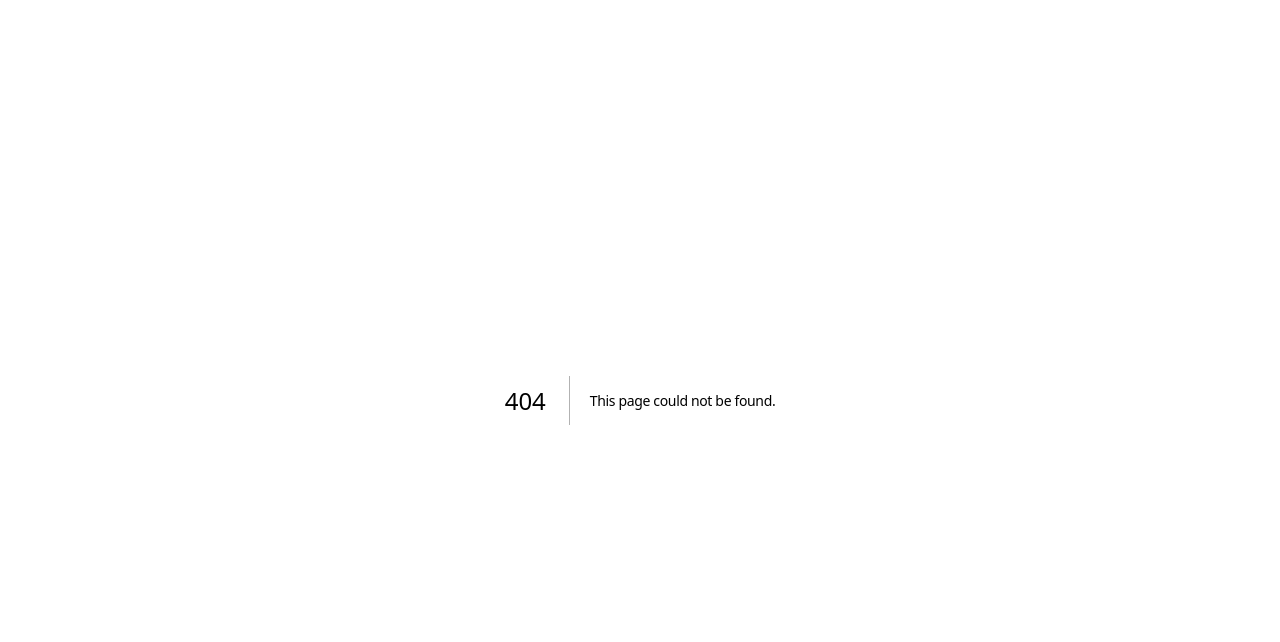
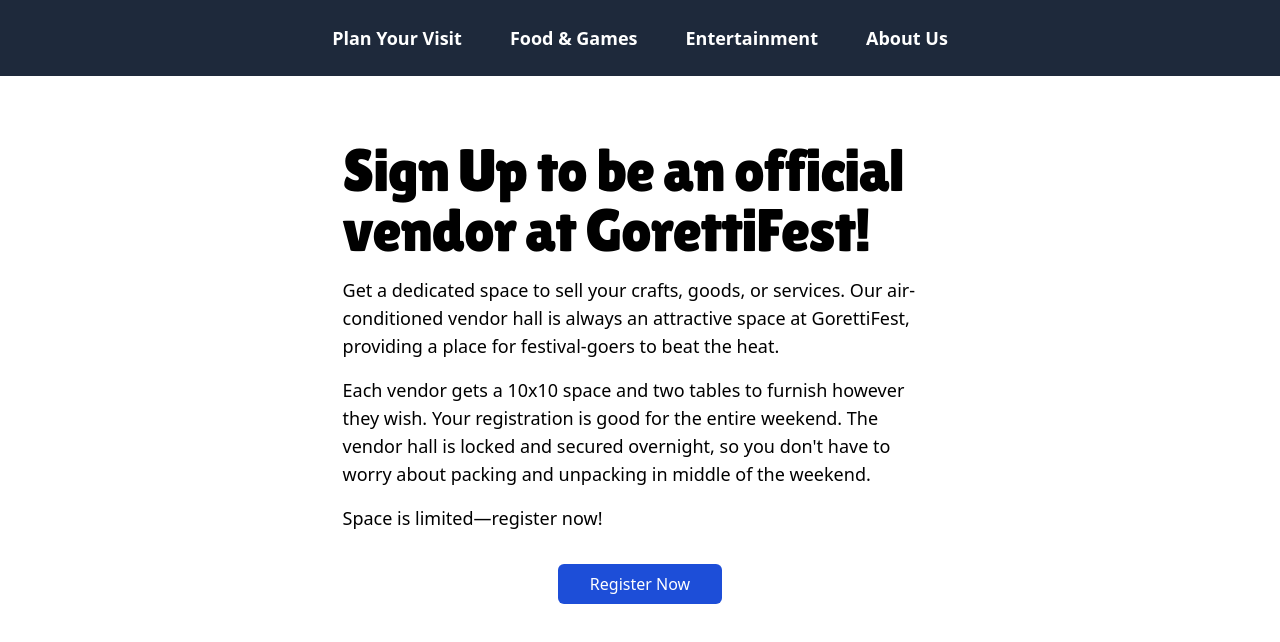
Before and after one commit to ktbartholomew/gorettifest.com, a Next.js app: page /vendors/register in a window 1280 px wide. Before the commit this address had no page. Shown: the top 642 px of the page. Built offline with nearby package versions, Linux system fonts and the light colour scheme.

Commit message:
vars for pay links

```diff
--- a/app/cornhole/register/page.tsx
+++ b/app/cornhole/register/page.tsx
@@ -2,6 +2,8 @@ import { HeaderNav } from "@/components/header-nav";
 import { PageSection } from "@/components/page-section";
 import { Lilita_One } from "next/font/google";
 const lilita = Lilita_One({ weight: ["400"], subsets: ["latin"] });
+
+const CORNHOLE_PAY_LINK = "https://square.link/u/XAu8gnpK";
 
 export default function CornholeRegister() {
   return (
@@ -17,9 +19,9 @@ export default function CornholeRegister() {
             tournament! Registration is <strong>$50</strong> per team. The
             tournament is bracket-style, winner-take-all.
           </p>
-          <div className="text-center mt-4">
+          <div className="text-center mt-8">
             <a
-              href="https://square.link/u/XAu8gnpK"
+              href={CORNHOLE_PAY_LINK}
               target="_blank"
               rel="noreferrer noopener"
             >
--- a/app/page.tsx
+++ b/app/page.tsx
@@ -1,12 +1,12 @@
 import Image from "next/image";
 import styles from "./page.module.css";
 import { Lilita_One } from "next/font/google";
+const lilita = Lilita_One({ weight: ["400"], subsets: ["latin"] });
 import headerImage from "@/public/img/IMG_1440.webp";
 import { ImageScrollLoader } from "@/components/image-scroll-loader";
 import { GorettiFestLogo } from "@/components/goretti-fest-logo";
 import { HeaderNav } from "@/components/header-nav";
 import { PageSection } from "@/components/page-section";
-const lilita = Lilita_One({ weight: ["400"], subsets: ["latin"] });
 
 const eventStructuredData = {
   "@context": "https://schema.org",
@@ -252,8 +252,8 @@ export default function Home() {
               <tr>
                 <th>Cornhole tournament</th>
                 <td>
-                  <a href="">Register in advance</a> to enter. Cash prize for
-                  the winning team!
+                  <a href="/cornhole/register">Register in advance</a> to enter.
+                  Cash prize for the winning team!
                 </td>
               </tr>
               <tr>
--- /dev/null
+++ b/app/vendors/register/page.tsx
@@ -0,0 +1,40 @@
+import { HeaderNav } from "@/components/header-nav";
+import { PageSection } from "@/components/page-section";
+import { Lilita_One } from "next/font/google";
+const lilita = Lilita_One({ weight: ["400"], subsets: ["latin"] });
+
+const VENDOR_PAY_LINK = "https://square.link/u/XAu8gnpK";
+
+export default function VendorRegister() {
+  return (
+    <>
+      <HeaderNav />
+      <PageSection>
+        <div className="max-w-prose mx-auto">
+          <h2 className={lilita.className + " text-balance"}>
+            Sign Up to be an official vendor at GorettiFest!
+          </h2>
+          <p>
+            Get a dedicated space to sell your crafts, goods, or services. Our
+            air-conditioned vendor hall is always an attractive space at
+            GorettiFest, providing a place for festival-goers to beat the heat.
+          </p>
+          <p>
+            Each vendor gets a 10x10 space and two tables to furnish however
+            they wish. Your registration is good for the entire weekend. The
+            vendor hall is locked and secured overnight, so you don't have to
+            worry about packing and unpacking in middle of the weekend.
+          </p>
+          <p>Space is limited&mdash;register now!</p>
+          <div className="text-center mt-8">
+            <a href={VENDOR_PAY_LINK} target="_blank" rel="noreferrer noopener">
+              <button className="bg-blue-700 hover:bg-blue-600 text-white rounded-md px-8 py-2">
+                Register Now
+              </button>
+            </a>
+          </div>
+        </div>
+      </PageSection>
+    </>
+  );
+}
```
